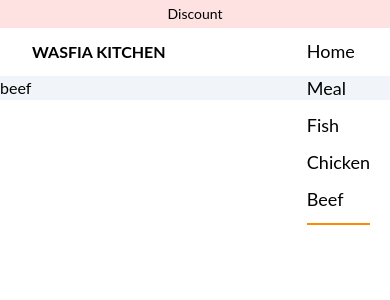
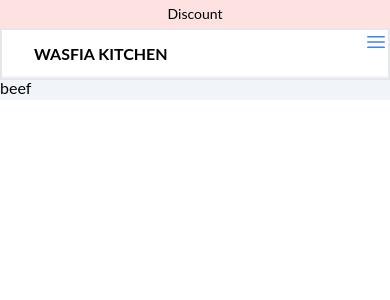
Before and after one commit to naimurcse/react-mealdb, a React (Vite) app: page /beef in a window 390 px wide. Shown: the top 300 px of the page. Built offline with nearby package versions, Linux system fonts and the light colour scheme.

Commit message:
Functionality of Toggle is done

```diff
--- a/package.json
+++ b/package.json
@@ -10,6 +10,7 @@
     "preview": "vite preview"
   },
   "dependencies": {
+    "@heroicons/react": "^2.0.18",
     "localforage": "^1.10.0",
     "match-sorter": "^6.3.1",
     "react": "^18.2.0",
--- a/src/component/Header/Header.css
+++ b/src/component/Header/Header.css
@@ -1,5 +1,5 @@
 nav {
-   padding: 10px 0;
+   /* padding: 10px 0; */
 }
 nav a {
    margin: 0 20px;
--- a/src/component/Header/Header.jsx
+++ b/src/component/Header/Header.jsx
@@ -1,20 +1,33 @@
 import { Link } from "react-router-dom";
 import ActiveLink from "../ActiveLink/ActiveLink";
 import "./Header.css";
+import { Bars3Icon } from "@heroicons/react/24/solid";
+import { useState } from "react";
 
 const Header = () => {
+   const [open, setOpen] = useState(false);
+   console.log("Open", open);
    return (
-      <div className="flex md:flex-col absolute md:static w-full justify-between">
+      <div className="flex md:flex-col absolute md:static w-full justify-between border-2">
          <div className="logo md:text-center">
             <h2 className="md:text-4xl font-bold md:font-thin py-3 pl-8 md:pl-0">WASFIA KITCHEN</h2>
          </div>
-         <nav className="flex md:flex-row md:justify-center flex-col">
-            <ActiveLink to="/">Home</ActiveLink>
-            <ActiveLink to="/meal">Meal</ActiveLink>
-            <ActiveLink to="/Fish">Fish</ActiveLink>
-            <ActiveLink to="/Chicken">Chicken</ActiveLink>
-            <ActiveLink to="/Beef">Beef</ActiveLink>
-         </nav>
+         <div>
+            <div className="" onClick={() => setOpen(!open)}>
+               <Bars3Icon className="h-6 w-6 text-blue-500 md:hidden" />
+            </div>
+            <nav
+               className={`flex md:flex-row md:justify-center flex-col absolute end-0 duration-500 bg-orange-100 ${
+                  open ? "top-10" : "-top-60"
+               }`}
+            >
+               <ActiveLink to="/">Home</ActiveLink>
+               <ActiveLink to="/meal">Meal</ActiveLink>
+               <ActiveLink to="/fish">Fish</ActiveLink>
+               <ActiveLink to="/chicken">Chicken</ActiveLink>
+               <ActiveLink to="/beef">Beef</ActiveLink>
+            </nav>
+         </div>
       </div>
    );
 };
--- a/src/component/Restaurant/Restaurant.jsx
+++ b/src/component/Restaurant/Restaurant.jsx
@@ -20,13 +20,13 @@ const Restaurant = () => {
          <p className="text-yellow-300 text-2xl font-light">Our Special</p>
          <h3 className="text-4xl md:text-5xl font-bold mb-4">{strMeal}</h3>
          <div>
+            {/* <p className="font-light md:text-xl">{strInstructions}</p> */}
             <p className="font-light md:text-xl">
-               Lorem, ipsum dolor sit amet consectetur adipisicing elit. Velit dolore veniam iste
-               doloribus tenetur non exercitationem. Nesciunt dolore veritatis vero officiis
-               voluptatem debitis non, velit corrupti totam aut placeat vel dignissimos in
-               recusandae blanditiis quibusdam necessitatibus voluptates dolorum distinctio
-               molestiae libero beatae iste ut sequi? Odit quam voluptatem fugiat velit.
+               {strInstructions.length > 300
+                  ? strInstructions.substring(0, 300) + "...."
+                  : strInstructions}
             </p>
+            <span>See More</span>
          </div>
       </div>
    );
```
Also changed, not shown: 1 other file (tests, documents, lock files or other folders).
